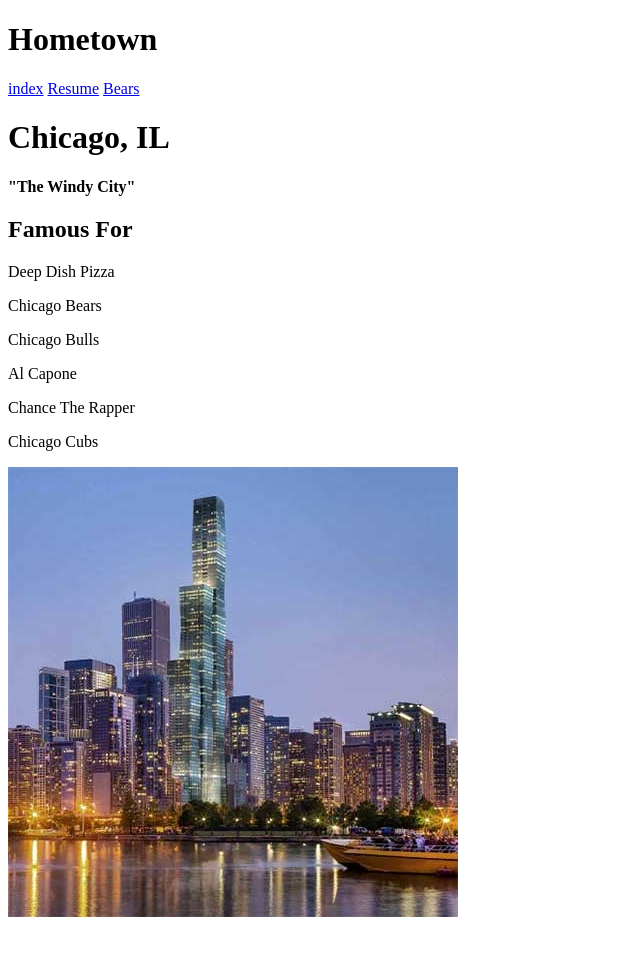
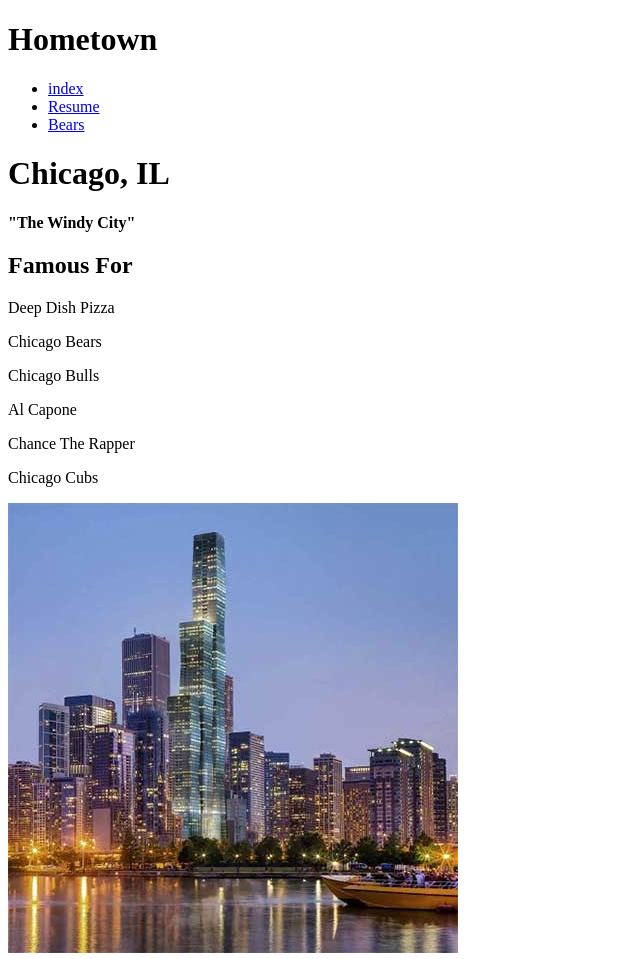
Before and after one commit to cjacks896/Project01, a plain HTML site: page index.html in a window 1280 px wide. Shown: the whole page, without its empty margins (0-640 px from the left). Before the commit the page ends 929 px from the top, so only its background shows below. Drawn offline with Linux system fonts and the light colour scheme.

Commit message:
Update index.html

```diff
--- a/index.html
+++ b/index.html
@@ -1,17 +1,19 @@
 <!DOCTYPE html>
 
-<html lang="en" id="projects">
+<html lang="en">
 <head>
-  <meta charset="utf-8" />
-  <title>Hometown</title>
+  <meta charset="utf-8">
+  <title>Christian Jackson Project 1</title>
 </head>
 <body>
   <header>
     <h1><strong>Hometown</strong></h1>
 	<nav>
-	  <a href="index.html">index</a>
-	  <a href="resume.html">Resume</a>
-	  <a href="bears.html">Bears</a>
+	<ul>
+	<li><a href="index.html">index</a></li>
+	<li><a href="resume.html">Resume</a></li>
+	<li><a href="bears.html">Bears</a></li>
+	</ul>
 	 </nav>
 
   </header>
```
